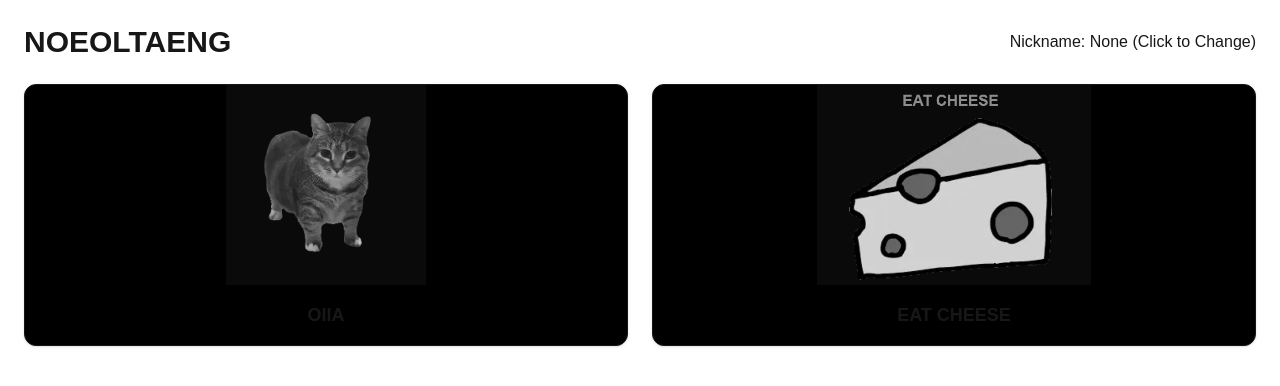
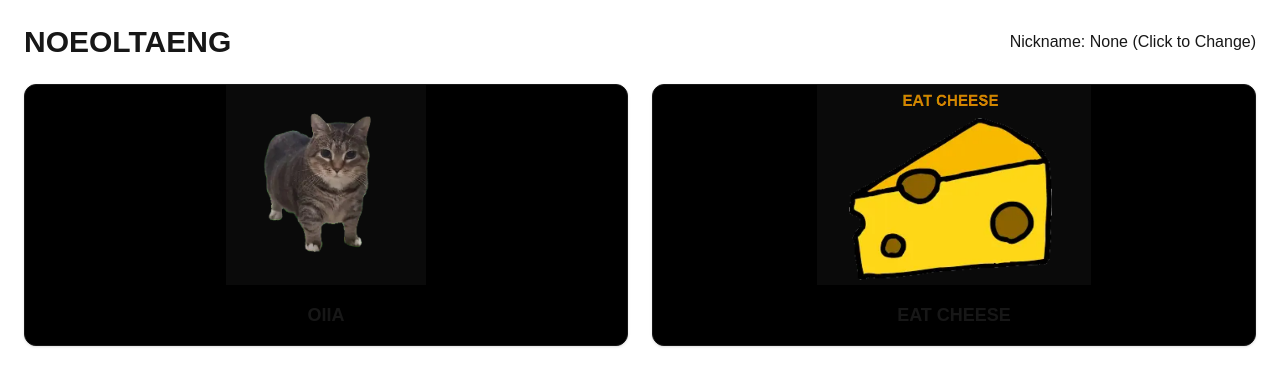
Before and after one commit to Oseojin/noeoltaeng, a Next.js app: page / in a window 1280 px wide. Shown: the top 386 px of the page. Built offline with nearby package versions, Linux system fonts and the light colour scheme; no server answers.

Commit message:
not grayScale

```diff
--- a/components/ContentCard.tsx
+++ b/components/ContentCard.tsx
@@ -54,9 +54,6 @@ export default function ContentCard({ title, url, thumbnail }: Props) {
         width={400}
         height={225}
         className="w-full max-h-[200px] object-contain"
-        style={{
-          filter: "invert(var(--invert-img, 0)) grayscale(1)",
-        }}
       />
       <div className="p-4 font-semibold text-lg text-center w-full">
         {title}
```
